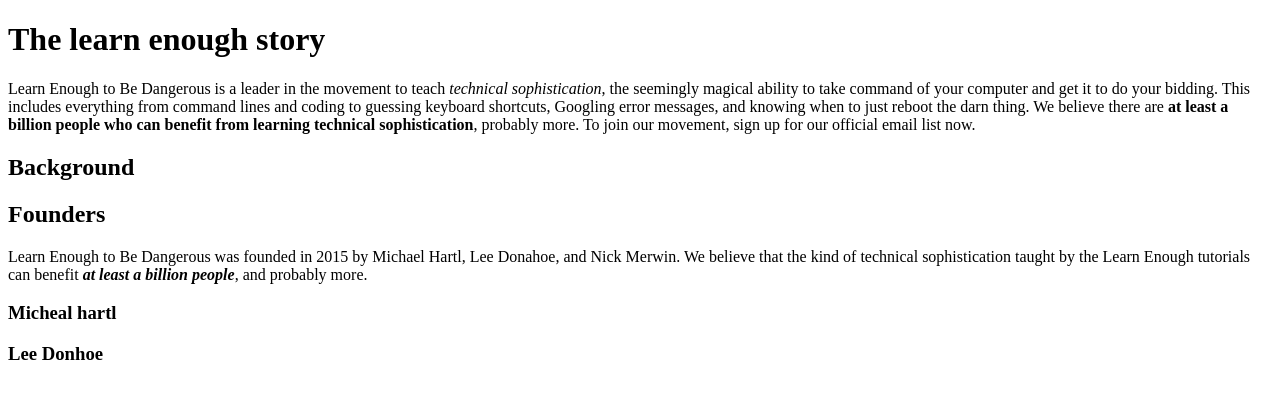
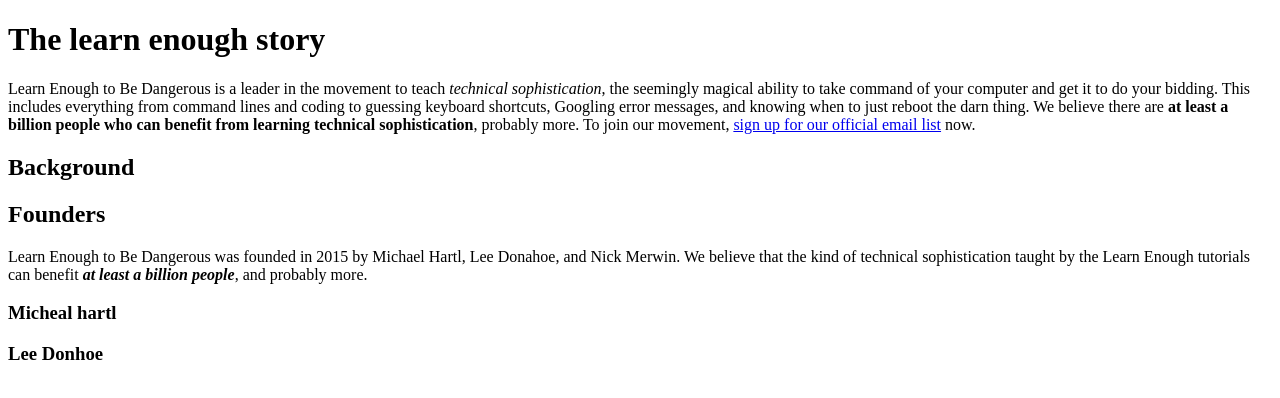
Before and after one commit to taharathussain/sample_website, a plain HTML site: page index.html in a window 1280 px wide. Drawn offline with Linux system fonts and the light colour scheme.

Commit message:
Add link

```diff
--- a/index.html
+++ b/index.html
@@ -15,7 +15,8 @@
       Googling error messages, and knowing when to just reboot the darn thing.
       We believe there are <strong>at least a billion people who can benefit from
       learning technical sophistication</strong>, probably more. To join our
-      movement, sign up for our official email list now.
+      movement, <a href="http://learnenough.com/email">sign
+      up for our official email list</a> now.
     </p>
 	<h2>Background</h2>
 	<h2>Founders</h2>
```
